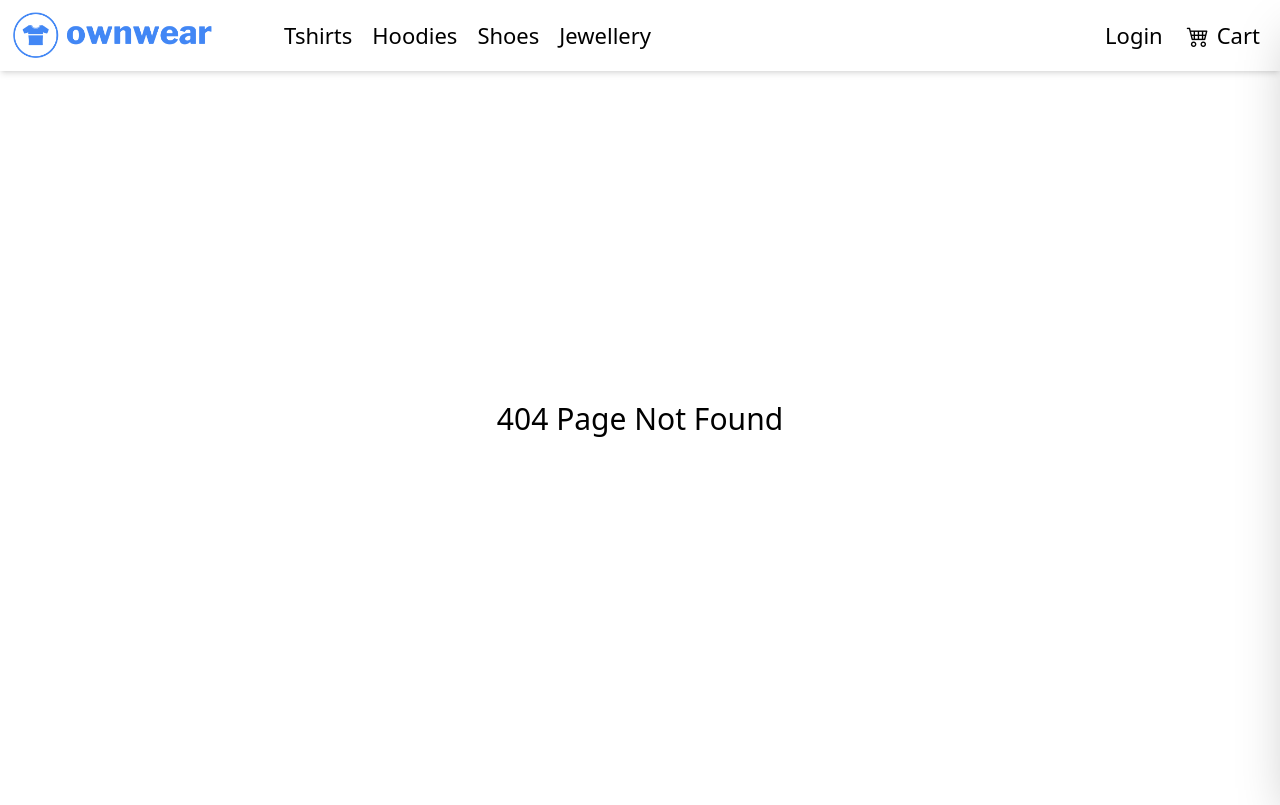
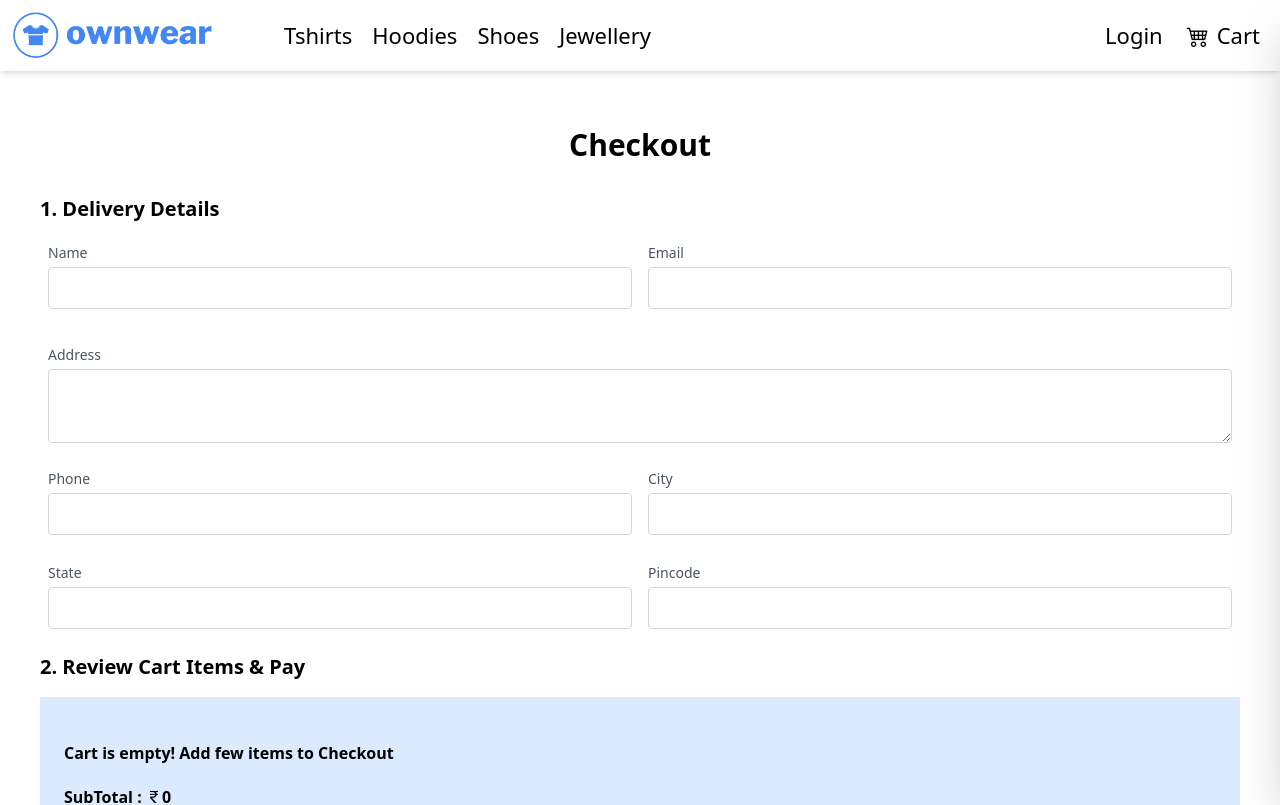
Before and after one commit to virendermohri/Ownwear, a React (Create React App) app in the folder frontend/: page /Checkout in a window 1280 px wide. Shown: the top 805 px of the page. Built offline with nearby package versions, Linux system fonts and the light colour scheme.

Commit message:
Order page created

```diff
--- a/frontend/src/App.js
+++ b/frontend/src/App.js
@@ -17,6 +17,8 @@ import Jewellery from './Components/Jewellery';
 import Notfoundpage from './Components/Notfoundpage';
 import Slug from './Components/Product/Slug';
 import { useEffect, useState } from 'react';
+import Checkout from './Components/Checkout';
+import Order from './Components/Order';
 
 function App() {
   const [cart, setCart] = useState({})
@@ -25,12 +27,12 @@ function App() {
     try {
       if (localStorage.getItem("cart")) {
         setCart(JSON.parse(localStorage.getItem("cart")))
+        saveCart(JSON.parse(localStorage.getItem("cart")))
       }
     } catch (error) {
       console.log(error)
       localStorage.clear()
     }
-
   },[])
   const saveCart = (myCart) => {
     localStorage.setItem("cart", JSON.stringify(myCart));
@@ -87,6 +89,8 @@ function App() {
         <Route exact path='/Jewellery' element={<Jewellery />} />
         <Route exact path='/login' element={<Login />} />
         <Route exact path='/signup' element={<Signup />} />
+        <Route exact path='/Order' element={<Order/>} />
+        <Route exact path='/Checkout' element={<Checkout cart={cart} addToCart={addToCart} clearCart={clearCart} removeFromCart={removeFromCart} subTotal={subTotal} />} />
         <Route exact path='/slug' element={<Slug cart={cart} addToCart={addToCart} removeFromCart={removeFromCart} subTotal={subTotal} />} />
       </Routes>
 
--- a/frontend/src/Components/Checkout.js
+++ b/frontend/src/Components/Checkout.js
@@ -1,10 +1,80 @@
 import React from 'react'
+import { Link } from 'react-router-dom'
+const Checkout = ({ cart, addToCart, removeFromCart, subTotal, clearCart }) => {
+  return (
+    <div className='container px-2 py-3 md:px-10 mx-auto '>
+      <h1 className='font-bold text-center my-8 text-3xl'>Checkout</h1>
+      <h className='text-xl font-bold '>1. Delivery Details</h>
+      <div className="mx-aouto flex my-4">
+        <div className="px-2 w-1/2">
+          <div className=" mb-4">
+            <label for="name" className="leading-7 text-sm text-gray-600">Name</label>
+            <input type="name" id="name" name="name" className="w-full bg-white rounded border border-gray-300 focus:border-blue-500 focus:ring-2 focus:ring-blue-200 text-base outline-none text-gray-700 py-1 px-3 leading-8 transition-colors duration-200 ease-in-out" />
+          </div>
+        </div>
+        <div className="px-2 w-1/2">
+          <div className=" mb-4">
+            <label for="email" className="leading-7 text-sm text-gray-600">Email</label>
+            <input type="email" id="email" name="email" className="w-full bg-white rounded border border-gray-300 focus:border-blue-500 focus:ring-2 focus:ring-blue-200 text-base outline-none text-gray-700 py-1 px-3 leading-8 transition-colors duration-200 ease-in-out" />
+          </div>
+        </div>
 
-const Checkout = () => {
-  return (
-    <div>
-      Checkout
+      </div>
+      <div className="px-2 w-full">
+        <div className=" mb-4">
+          <label for="address" className="leading-7 text-sm text-gray-600">Address</label>
+          <textarea id="address" name="" cols='30' row='10' className="w-full bg-white rounded border border-gray-300 focus:border-blue-500 focus:ring-2 focus:ring-blue-200 text-base outline-none text-gray-700 py-1 px-3 leading-8 transition-colors duration-200 ease-in-out" />
+        </div>
+      </div>
+      <div className="mx-aouto flex my-2">
+        <div className="px-2 w-1/2">
+          <div className=" mb-4">
+            <label for="phone" className="leading-7 text-sm text-gray-600">Phone</label>
+            <input type="number" id="phone" name="phone" className="w-full bg-white rounded border border-gray-300 focus:border-blue-500 focus:ring-2 focus:ring-blue-200 text-base outline-none text-gray-700 py-1 px-3 leading-8 transition-colors duration-200 ease-in-out" />
+          </div>
+        </div>
+        <div className="px-2 w-1/2">
+          <div className=" mb-4">
+            <label for="city" className="leading-7 text-sm text-gray-600">City</label>
+            <input type="city" id="city" name="city" className="w-full bg-white rounded border border-gray-300 focus:border-blue-500 focus:ring-2 focus:ring-blue-200 text-base outline-none text-gray-700 py-1 px-3 leading-8 transition-colors duration-200 ease-in-out" />
+          </div>
+        </div>
+      </div>
+      <div className="mx-aouto flex my-2">
+        <div className="px-2 w-1/2">
+          <div className=" mb-4">
+            <label for="state" className="leading-7 text-sm text-gray-600">State</label>
+            <input type="state" id="state" name="state" className="w-full bg-white rounded border border-gray-300 focus:border-blue-500 focus:ring-2 focus:ring-blue-200 text-base outline-none text-gray-700 py-1 px-3 leading-8 transition-colors duration-200 ease-in-out" />
+          </div>
+        </div>
+        <div className="px-2 w-1/2">
+          <div className=" mb-4">
+            <label for="pincode" className="leading-7 text-sm text-gray-600">Pincode</label>
+            <input type="pincode" minLength={6} id="state" name="state" className="w-full bg-white rounded border border-gray-300 focus:border-blue-500 focus:ring-2 focus:ring-blue-200 text-base outline-none text-gray-700 py-1 px-3 leading-8 transition-colors duration-200 ease-in-out" />
+          </div>
+        </div>
+      </div>
 
+      <h className='text-xl font-bold '>2. Review Cart Items & Pay</h>
+      <div className=" sidecart bg-blue-100 p-6 mt-4 mb-4 ">
+        <ol className='list-decimal font-semibold '>
+          {Object.keys(cart).length == 0 &&
+            <div className='my-5 font-semibold'>Cart is empty! Add few items to Checkout</div>}
+          {Object.keys(cart).map((k) => {
+            return <li key={k}>
+              <div className="item flex  my-3">
+                <div className=" font-semibold ">{cart[k].name}</div>
+                <div className=" flex font-semibold items-center justify-center w-1/2 text-lg"><i className="bi bi-dash-circle-fill cursor-pointer text-blue-500 " onClick={() => { removeFromCart(k, 1, cart[k].price, cart[k].name, cart[k].size, cart[k].variant) }}></i><span className='mx-2 text-sm'>{cart[k].qty}</span><i className="bi cursor-pointer text-blue-500 bi-plus-circle-fill" onClick={() => { addToCart("slug", 1, 499, "Hoodeis", "xl", "Green") }}></i></div>
+              </div>
+            </li>
+          })}
+        </ol>
+        <span className='font-bold'>SubTotal : <i className="bi bi-currency-rupee"></i>{subTotal}</span>
+      </div>
+      <div className="mx-4">
+
+        <button className="flex mr-2 text-white bg-blue-500 border-0 py-2 px-2 focus:outline-none hover:bg-blue-600 rounded text-sm"><i className="bi bi-bag-check-fill mx-1"></i> Pay {subTotal}</button>
+      </div>
     </div>
   )
 }
--- a/frontend/src/Components/Navbar.js
+++ b/frontend/src/Components/Navbar.js
@@ -14,12 +14,13 @@ const Navbar = ({ cart, addToCart, removeFromCart, subTotal, clearCart }) => {
       ref.current.classList.remove('translate-x-0')
     }
   }
+
   const ref = useRef()
 
   return (
     <>
 
-      <div className={`pt-3 navbar md:pb-3 pb-2  w-full z-40  flex body-font  bg-white  items-center md:shadow-lg md:shadow-md md:mb-3   `}>
+      <div className={`pt-3 navbar md:pb-3 pb-2  w-full z-40  flex body-font  bg-white  items-center md:shadow-lg md:shadow-md md:mb-3   sticky top-0 `}>
         <div className="logo mx-3  ">
           <Link to='/'>
 
@@ -41,7 +42,7 @@ const Navbar = ({ cart, addToCart, removeFromCart, subTotal, clearCart }) => {
           <button onClick={togglecart} className='bg-white  flex cart-btn text-black'><i className="bi mx-2 bi-cart4"></i><p className='cart-text'> Cart</p></button>
         </div>
       </div>
-      <div className={`nav2 pb-2   md:top-[65px] max-[290px]:top-[55px] top-[65px]  w-full z-40 shadow-md pb-2 `}>
+      <div className={`nav2 pb-2 sticky top-0  md:top-[65px] max-[290px]:top-[55px] top-[65px]  w-full z-40 shadow-md pb-2 `}>
         <ul className='flex justify-center  items-center '>
           <Link className={`${location.pathname === '/Tshirts' ? "active-nav" : ""}`} to="/Tshirts"><li>Tshirts</li></Link>
           <Link className={`${location.pathname === "/Hoodies" ? "active-nav" : ""}`} to="/Hoodies"><li>Hoodies</li></Link>
@@ -49,7 +50,7 @@ const Navbar = ({ cart, addToCart, removeFromCart, subTotal, clearCart }) => {
           <Link className={`${location.pathname === "/Jewellery" ? "active-nav" : ""}`} to="/Jewellery"><li>Jewellery</li></Link>
         </ul>
       </div>
-      <div ref={ref} className="w-72  h-full z-50 sidecart fixed top-0 bg-blue-100  right-0 px-8 py-10 shadow-2xl  transform transition-transform translate-x-full">
+      <div ref={ref} className={`w-72  h-full z-50 sidecart fixed top-0 bg-blue-100  right-0 px-8 py-10 shadow-2xl  transform transition-transform ${Object.keys(cart).length!==0? "translate-x-0":"translate-x-full"}`}>
         <h2 className='text-xl mt-2 font-bold text-center'>Shoping Cart</h2>
         <span onClick={togglecart} className='absolute top-5 right-2 cursor-pointer text-blue-500 text-2xl'><i className="bi bi-x-circle-fill"></i></span>
         <ol className='list-decimal font-semibold z'>
@@ -65,9 +66,10 @@ const Navbar = ({ cart, addToCart, removeFromCart, subTotal, clearCart }) => {
 
           })}
         </ol>
+        <div className='font-bold my-2'>SubTotal : <i className="bi bi-currency-rupee"></i>{subTotal}</div>
         <div className="flex">
 
-          <Link to='/Slug' onClick={togglecart}><button className="flex mr-2 text-white bg-blue-500 border-0 py-2 px-2 focus:outline-none hover:bg-blue-600 rounded text-sm"><i className="bi bi-bag-check-fill mx-1"></i> Checkout</button></Link>
+          <Link to='/Checkout' onClick={togglecart}><button className="flex mr-2 text-white bg-blue-500 border-0 py-2 px-2 focus:outline-none hover:bg-blue-600 rounded text-sm"><i className="bi bi-bag-check-fill mx-1"></i> Checkout</button></Link>
           <button onClick={clearCart} className="flex mr-2 text-white bg-blue-500 border-0 py-2 px-2 focus:outline-none hover:bg-blue-600 rounded text-sm">Clear Cart</button>
         </div>
       </div>
--- a/frontend/src/Components/Order.js
+++ b/frontend/src/Components/Order.js
@@ -2,10 +2,44 @@ import React from 'react'
 
 const Order = () => {
   return (
-    <div>
-      Order
+    <section className="text-gray-600 body-font overflow-hidden">
+  <div className="container px-5 py-10 md:py-5  mx-auto">
+    <div className="lg:w-4/5 mx-auto flex flex-wrap">
+      <div className="lg:w-1/2 w-full lg:pr-10 lg:py-6 mb-6 lg:mb-0">
+        <h2 className="text-sm title-font text-gray-500 tracking-widest">Ownwear.com</h2>
+        <h1 className="text-gray-900 text-3xl title-font font-medium mb-4">Order Id :8946763</h1>
+        <p className="leading-relaxed mb-4">Your order has been successfully placed</p>
+        <div class="flex mb-4">
+          <a class="flex-grow text-center cursor-pointer py-2 text-lg px-1">Description</a>
+          <a class="flex-grow text-center cursor-pointer py-2 text-lg px-1">Quantity</a>
+          <a class="flex-grow text-center cursor-pointer py-2 text-lg px-1">Item Total</a>
+        </div>
+        <div className="flex border-t border-gray-200 py-2">
+          <span className="text-gray-500">Wear the Code (xl/black)</span>
+          <span className="ml-auto text-gray-900">Blue</span>
+          <span className="ml-auto text-gray-900">499</span>
+        </div>
+        <div className="flex border-t border-gray-200 py-2">
+          <span className="text-gray-500">Wear the Code (xl/black)</span>
+          <span className="ml-auto text-gray-900">Blue</span>
+          <span className="ml-auto text-gray-900">499</span>
+        </div>
+        <div className="flex border-t border-gray-200 py-2">
+          <span className="text-gray-500">Wear the Code (xl/black)</span>
+          <span className="ml-auto text-gray-900">Blue</span>
+          <span className="ml-auto text-gray-900">499</span>
+        </div>
 
+        <div className="flex mt-5">
+          <span className="title-font  font-medium text-xl md:text-2xl text-gray-900">SubTotal : $58.00</span>
+          <button className="flex ml-auto text-white bg-blue-500 border-0 py-2 md:px-6 px-4 focus:outline-none hover:bg-blue-600 rounded">Track Order</button>
+
+        </div>
+      </div>
+      <img alt="ecommerce" className="lg:w-1/2 w-full lg:h-auto h-64 object-cover object-center rounded" src="https://dummyimage.com/400x400"/>
     </div>
+  </div>
+</section>
   )
 }
 
--- a/frontend/src/Components/Product/slug.js
+++ b/frontend/src/Components/Product/slug.js
@@ -1,6 +1,8 @@
 import React from 'react'
 
 const Slug = ({ cart, addToCart, removeFormCart, subTotal, clearCart }) => {
+
+
   return (
     <section className="text-gray-600 body-font   mb-[30px]  overflow-hidden">
       <div className="container px-5 py-10   mx-auto">
```
Also changed, not shown: frontend/public/index.html (+0 -21 lines).
